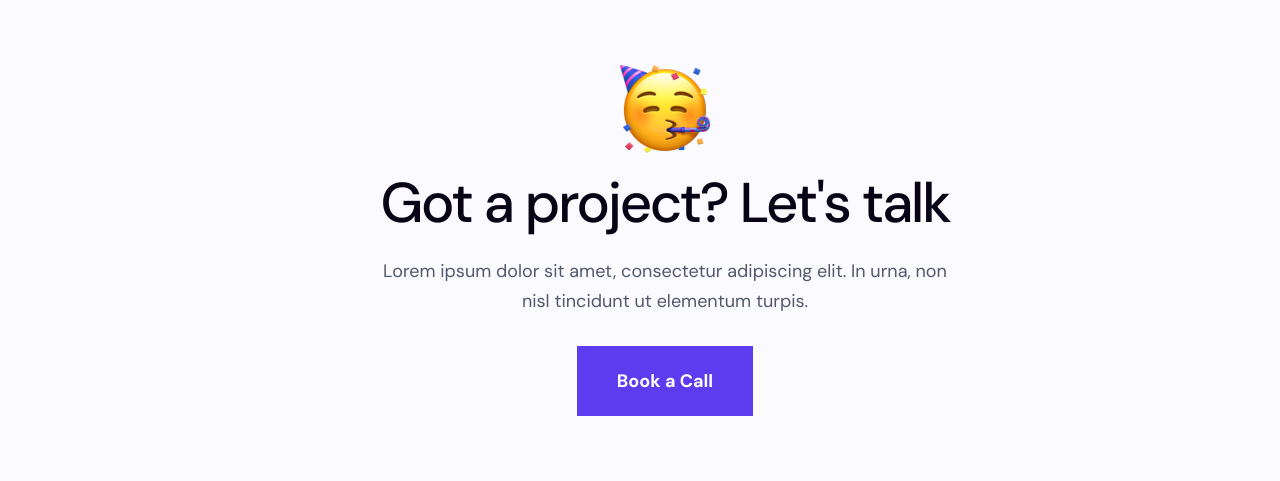
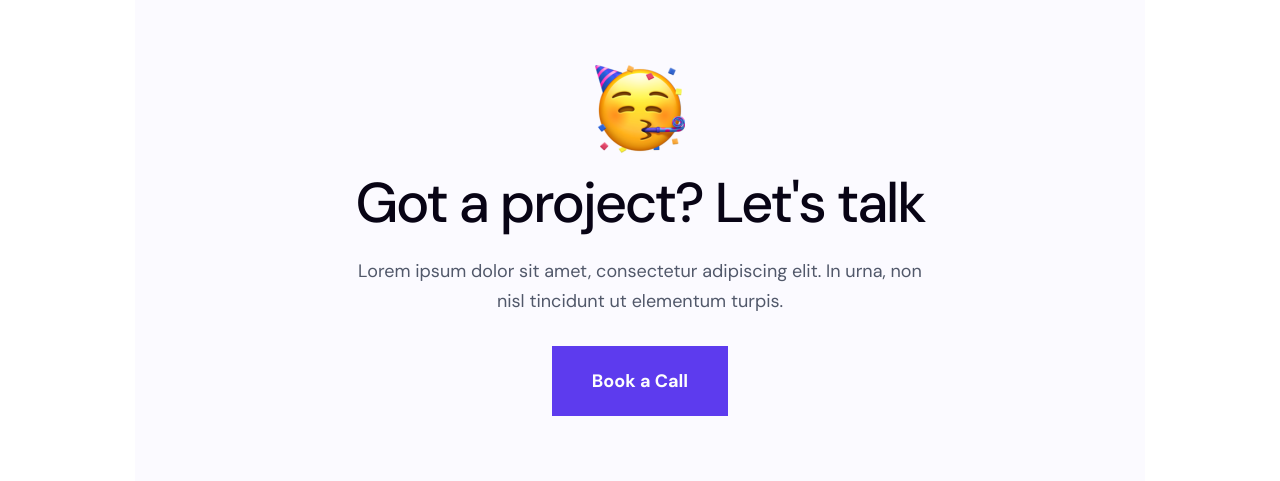
Before and after one commit to nguyentrunghieu297/htmlcsspro-project-06, a plain HTML site: page index.html in a window 1280 px wide. Shown: the part 6976-7457 px from the top of the page. Drawn offline with Linux system fonts and the light colour scheme.

Commit message:
Hoan thien sau project 8

```diff
--- a/assets/css/responsive.css
+++ b/assets/css/responsive.css
@@ -8,6 +8,12 @@
 /* Tablet & Mobile */
 @media screen and (max-width: 991.98px) {
     /* ===== Header ===== */
+    body {
+        margin: 0;
+        padding: 0;
+        overflow-x: hidden; /* Khóa cuộn ngang */
+    }
+
     .header__inner {
         padding: 0 20px;
         justify-content: flex-start;
@@ -142,6 +148,7 @@
 
     /* ===== QUESTION ===== */
     .question {
+        width: auto;
         margin: 120px 10px;
     }
 
@@ -163,6 +170,8 @@
     /* ===== CONTACT ===== */
 
     .contact {
+        margin: 140px 0 0;
+
         width: 100%;
     }
 
--- a/assets/css/styles.css
+++ b/assets/css/styles.css
@@ -922,8 +922,8 @@ button {
 
 .contact {
     position: relative;
-    margin: 140px auto 0;
-    width: 1330px;
+    margin: 140px 135px 0;
+    /* width: 100%; */
     background: #fbfaff;
     text-align: center;
 }
```
